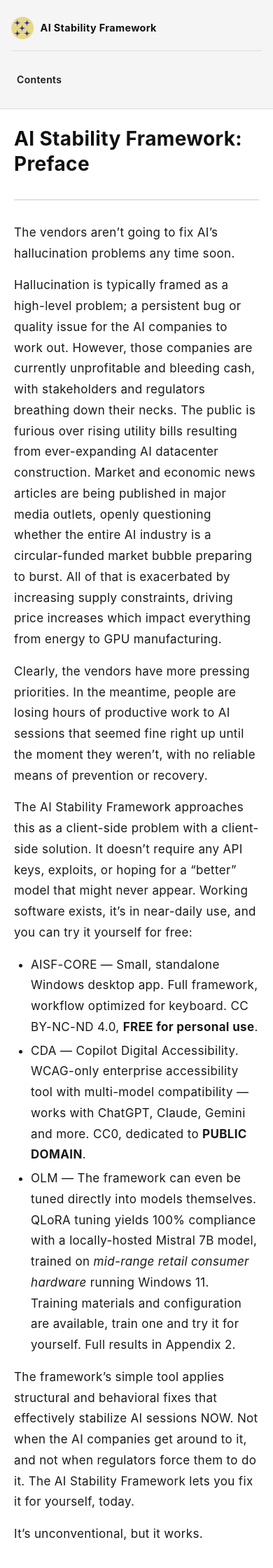
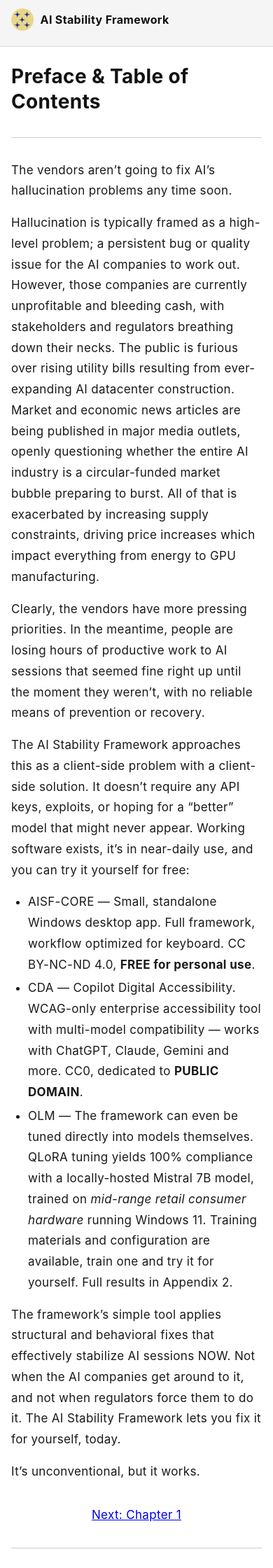
Before and after one commit to rojaslen/AISF-WEB, a Jekyll site: the page built from index.md, in a window 390 px wide. Shown: the top 2240 px of the page at 70% size. Built offline with Jekyll 4.4.1, drawn with Linux system fonts in a browser that asks for light colours; some web fonts are replaced; some of the changed text lies outside the part shown.

Commit message:
Single-column layout; sidebar removed; TOC nav added
- layout: header + main only; sidebar dropped; TOC link injected
  below chapter-nav on all top-level pages except index
- CSS: stripped to single-column; Inter font; light/dark retained
- index.md: pre TOC block converted to linked list

Co-Authored-By: Claude Sonnet 4.6 <noreply@anthropic.com>

```diff
--- a/_layouts/default.html
+++ b/_layouts/default.html
@@ -9,54 +9,22 @@
 </head>
 <body>
   <a class="skip-link" href="#main-content">Skip to main content</a>
-  <div class="site-wrap">
-
-    <nav class="site-nav" aria-label="Site navigation">
-      <div class="nav-header">
+  <header class="site-header">
+    <a href="{{ '/' | relative_url }}" class="site-brand">
       {% if site.logo %}
-        <img src="{{ site.logo | relative_url }}" alt="{{ site.title }} logo" class="nav-logo">
+      <img src="{{ site.logo | relative_url }}" alt="{{ site.title }} logo" class="site-logo">
       {% endif %}
-        <span class="nav-title">{{ site.title }}</span>
-      </div>
-      <details class="nav-details" open>
-        <summary class="nav-summary">Contents</summary>
-        <ul>
-          {% assign all_pages = site.pages | sort: "nav_order" %}
-          {% for p in all_pages %}
-            {% if p.nav_order %}
-              {% unless p.parent %}
-                <li>
-                  <a href="{{ p.url | relative_url }}"{% if page.url == p.url %} aria-current="page"{% endif %}>{{ p.title }}</a>
-                </li>
-                {% if p.has_children %}
-                  {% assign children = site.pages | where: "parent", p.title | sort: "nav_order" %}
-                  {% for child in children %}
-                  <li class="nav-child">
-                    <a href="{{ child.url | relative_url }}"{% if page.url == child.url %} aria-current="page"{% endif %}>{{ child.title }}</a>
-                  </li>
-                  {% endfor %}
-                {% endif %}
-              {% endunless %}
-            {% endif %}
-          {% endfor %}
-        </ul>
-      </details>
-    </nav>
-
+      <span class="site-name">{{ site.title }}</span>
+    </a>
+  </header>
   <main id="main-content">
     {{ content }}
+    {% unless page.url == '/' or page.parent %}
+    <div class="toc-link"><a href="/#toc">Table of Contents</a></div>
+    {% endunless %}
     <footer>
       <p>{{ site.footer_content }}</p>
     </footer>
   </main>
-
-  </div>
-
-  <script>
-    if (window.matchMedia('(max-width: 700px)').matches) {
-      var nd = document.querySelector('.nav-details');
-      if (nd) nd.removeAttribute('open');
-    }
-  </script>
 </body>
 </html>
--- a/assets/css/style.css
+++ b/assets/css/style.css
@@ -17,14 +17,12 @@
 :root {
   --color-bg:           #ffffff;
   --color-text:         #1a1a1a;
-  /* link colors intentionally unset -- browser/system defaults respected */
-  --color-nav-bg:       #f5f5f5;
-  --color-nav-border:   #dddddd;
+  --color-header-bg:    #f5f5f5;
+  --color-header-border:#dddddd;
   --color-heading:      #111111;
   --color-rule:         #cccccc;
   --color-code-bg:      #f0f0f0;
   --color-muted:        #555555;
-  --sidebar-width:      260px;
   --font-body:          "Inter", system-ui, -apple-system, sans-serif;
   --font-mono:          'Courier New', Courier, monospace;
 }
@@ -34,8 +32,8 @@
   :root {
     --color-bg:           #1c1c1c;
     --color-text:         #e6e6e6;
-    --color-nav-bg:       #242424;
-    --color-nav-border:   #3a3a3a;
+    --color-header-bg:    #242424;
+    --color-header-border:#3a3a3a;
     --color-heading:      #f0f0f0;
     --color-rule:         #3a3a3a;
     --color-code-bg:      #2a2a2a;
@@ -83,92 +81,42 @@ body {
   top: 0;
 }
 
-/* --- Two-column layout --- */
-.site-wrap {
-  display: flex;
-  min-height: 100vh;
+/* --- Site header --- */
+.site-header {
+  background-color: var(--color-header-bg);
+  border-bottom: 1px solid var(--color-header-border);
+  padding: 0.75rem 2rem;
 }
 
-/* --- Sidebar --- */
-.site-nav {
-  width: var(--sidebar-width);
-  flex-shrink: 0;
-  background-color: var(--color-nav-bg);
-  border-right: 1px solid var(--color-nav-border);
-  padding: 1.5rem 1rem;
-  font-family: var(--font-body);
-  font-size: 0.875rem;
-  position: sticky;
-  top: 0;
-  height: 100vh;
-  overflow-y: auto;
+.site-brand {
+  display: inline-flex;
+  align-items: center;
+  gap: 0.6rem;
+  text-decoration: none;
+  color: var(--color-heading);
 }
 
-.nav-header {
-  display: flex;
-  align-items: center;
-  gap: 0.6rem;
-  margin-bottom: 1.5rem;
-  padding-bottom: 1rem;
-  border-bottom: 1px solid var(--color-nav-border);
+.site-brand:hover {
+  text-decoration: underline;
 }
 
-.nav-logo {
+.site-logo {
   display: block;
   height: 2rem;
   width: auto;
 }
 
-/* --- Nav details/summary (mobile collapse) --- */
-/* Desktop: hide toggle; open attribute keeps list visible */
-.nav-summary {
-  display: none;
-}
-
-.nav-title {
+.site-name {
   font-weight: 700;
-  font-size: 0.9rem;
-  color: var(--color-heading);
+  font-size: 1rem;
   line-height: 1.3;
-}
-
-.site-nav ul {
-  list-style: none;
-  margin: 0;
-  padding: 0;
-}
-
-.site-nav li {
-  margin: 0;
-}
-
-.site-nav a {
-  display: block;
-  padding: 0.3rem 0.5rem;
-  text-decoration: none;
-  border-radius: 3px;
-  line-height: 1.4;
-}
-
-.site-nav a:hover,
-.site-nav a:focus {
-  text-decoration: underline;
-}
-
-.site-nav a[aria-current="page"] {
-  font-weight: 700;
-  background-color: var(--color-nav-border);
-}
-
-.nav-child {
-  padding-left: 1rem;
 }
 
 /* --- Main content --- */
 main {
-  flex: 1;
-  min-width: 0;
-  padding: 2rem 3rem;
+  max-width: 780px;
+  margin: 0 auto;
+  padding: 2rem 1.5rem;
   background-color: var(--color-bg);
   color: var(--color-text);
 }
@@ -194,7 +142,6 @@ p {
   margin: 0 0 1rem 0;
   max-width: 72ch;
 }
-
 
 hr {
   border: none;
@@ -260,16 +207,16 @@ th, td {
 }
 
 th {
-  background-color: var(--color-nav-bg);
+  background-color: var(--color-header-bg);
   font-weight: 600;
 }
 
-/* --- Bold/strong --- */
+/* --- Strong --- */
 strong {
   font-weight: 700;
 }
 
-/* --- Footnotes (kramdown output) --- */
+/* --- Footnotes (kramdown) --- */
 .footnotes {
   font-size: 0.9rem;
   margin-top: 2.5rem;
@@ -287,13 +234,19 @@ strong {
   margin-bottom: 0.4rem;
 }
 
-/* --- Chapter nav (prev/next links) --- */
+/* --- Chapter prev/next nav --- */
 .chapter-nav {
   display: flex;
   flex-direction: row-reverse;
   justify-content: center;
-  gap: 1.5rem;
-  margin: 2rem 0 1rem 0;
+  gap: 2rem;
+  margin: 2rem 0 0.5rem 0;
+}
+
+/* --- TOC link (below chapter nav) --- */
+.toc-link {
+  text-align: center;
+  margin-bottom: 2rem;
 }
 
 /* --- Footer --- */
@@ -311,30 +264,19 @@ footer p {
   margin: 0;
 }
 
-/* --- Responsive: stack on narrow screens --- */
-@media (max-width: 700px) {
-  .site-wrap {
-    flex-direction: column;
-  }
-
-  .site-nav {
-    width: 100%;
-    height: auto;
-    position: static;
-    border-right: none;
-    border-bottom: 1px solid var(--color-nav-border);
-    overflow-y: visible;
-  }
-
-  /* Show summary toggle; let details collapse naturally */
-  .nav-summary {
-    display: block;
-    cursor: pointer;
-    padding: 0.3rem 0.5rem;
-    font-weight: 600;
+/* --- Responsive --- */
+@media (max-width: 600px) {
+  .site-header {
+    padding: 0.75rem 1rem;
   }
 
   main {
-    padding: 1.5rem 1.25rem;
+    padding: 1.5rem 1rem;
+  }
+
+  .chapter-nav {
+    flex-direction: column;
+    align-items: center;
+    gap: 0.5rem;
   }
 }
--- a/index.md
+++ b/index.md
@@ -1,9 +1,9 @@
 ---
-title: "Chapter 0: Preface"
+title: "Chapter 0: Preface & ToC"
 nav_order: 1
 ---
 
-# AI Stability Framework: Preface
+# Preface & Table of Contents
 
 ---
 The vendors aren't going to fix AI's hallucination problems any time soon.
@@ -26,27 +26,28 @@ It's unconventional, but it works.
 
 ---
 
-## Contents
+<A name="toc"></a>
+## Table of Contents
 
-<pre>
-    Chapter  1.  What Time Is It?  . . . . . . . . . . . . . . . . . . . .    1
-    Chapter  2.  The Platforms Are Not on Your Side  . . . . . . . . . . .    2
-    Chapter  3.  The Deployment Stack  . . . . . . . . . . . . . . . . . .    3
-    Chapter  4.  What Good Is Accessible Bullshit?  . . . . . . . . . . . .   4
-    Chapter  5.  The Four Laws of Instanced AI  . . . . . . . . . . . . . .   5
-    Chapter  6.  What AI Perceives  . . . . . . . . . . . . . . . . . . . .   6
-    Chapter  7.  The Human-AI Extended Mind . . . . . . . . . . . . . . . .   7
-    Chapter  8.  Defense in Depth? . . . . . . . . . . . . . . . . . . . . .  8
-    Chapter  9.  Field Observations . . . . . . . . . . . . . . . . . . . .   9
-    Chapter 10.  How to Try It  . . . . . . . . . . . . . . . . . . . . . .  10
-    Chapter 11.  What's Next  . . . . . . . . . . . . . . . . . . . . . . .  11
+- [Chapter 1: What Time Is It?](/ch01-temporal)
+- [Chapter 2: The Platforms Are Not on Your Side](/ch02-platform)
+- [Chapter 3: The Deployment Stack](/ch03-stack)
+- [Chapter 4: What Good Is Accessible Bullshit?](/ch04-bs)
+- [Chapter 5: The Four Laws of Instanced AI](/ch05-4laws)
+- [Chapter 6: What AI Perceives](/ch06-wcag)
+- [Chapter 7: The Human-AI Extended Mind](/ch07-xmind)
+- [Chapter 8: Defense in Depth?](/ch08-olm)
+- [Chapter 9: Field Observations](/ch09-observations)
+- [Chapter 10: How to Try It](/ch10-tryit)
+- [Chapter 11: What's Next](/ch11-wrapup)
 
-    Appendix  0.  Endnotes  . . . . . . . . . . . . . . . . . . . . . . . apx00
-    Appendix  1.  Foreseeably Asked Questions  . . . . . . . . . . . . .  apx01
-    Appendix  2.  OLM: Behavioral Compliance Training  . . . . . . . . .  apx02
-    Appendix  3.  TOY: Child-Safe Model Training . . . . . . . . . . . .  apx03
-    Appendix  4.  Downloads . . . . . . . . . . . . . . . . . . . . . . . apx04
-</pre>
+**Appendices**
+
+- [Appendix 0: Endnotes](/apx00-endnotes)
+- [Appendix 1: Foreseeably Asked Questions](/apx01-faq)
+- [Appendix 2: OLM: Behavioral Compliance Training](/apx02-olm)
+- [Appendix 3: TOY: Child-Safe Model Training](/apx03-toy)
+- [Appendix 4: Downloads](/apx04-downloads)
 
 ---
 **Author:** Leonard Rojas
```
Lines whose indentation alone changed are shown as unchanged.
